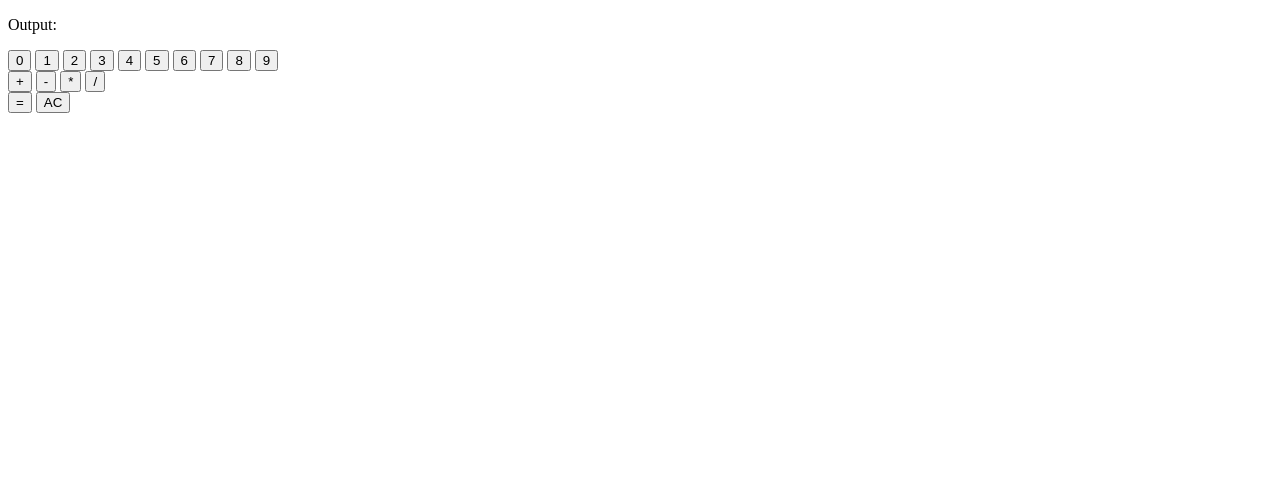
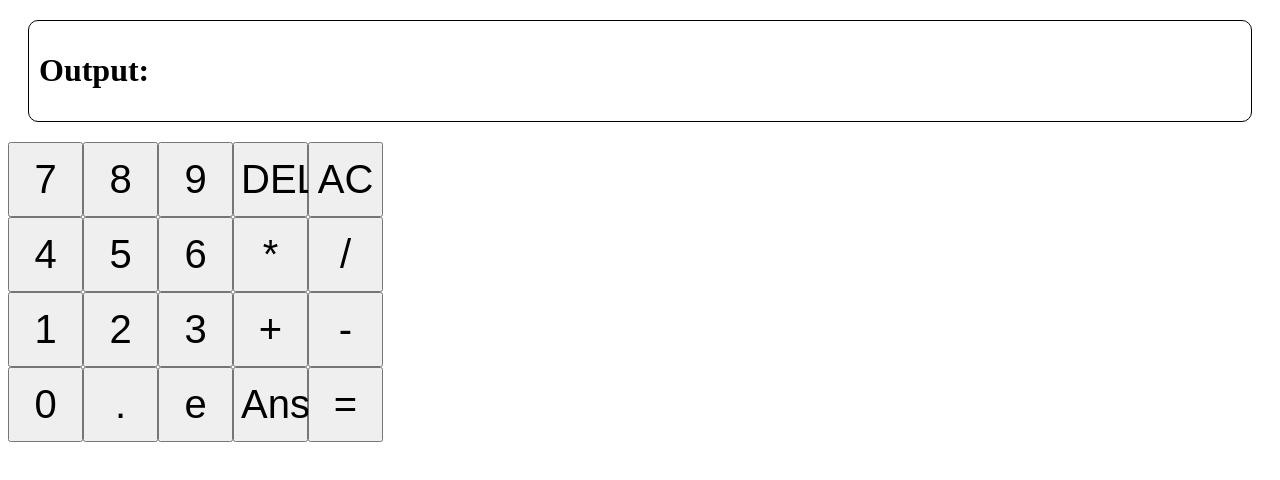
Before and after one commit to luisgmzz/WebCalculator, a plain HTML site: page index.html in a window 1280 px wide. Drawn offline with Linux system fonts and the light colour scheme.

Commit message:
functions

```diff
--- a/index.html
+++ b/index.html
@@ -4,36 +4,41 @@
     <meta charset="UTF-8" />
     <meta http-equiv="X-UA-Compatible" content="IE=edge" />
     <meta name="viewport" content="width=device-width, initial-scale=1.0" />
+    <link rel="stylesheet" href="styles.css" />
     <title>Document</title>
   </head>
   <body>
-    <div id="output">
-      <p>Output: </p>
+    <div id="display">
+      <h1>Output: <span id="output"></span></h1>
     </div>
 
     <div id="panel">
-      <div id="numbers"></div>
-        <button>0</button>
-        <button>1</button>
-        <button>2</button>
-        <button>3</button>
-        <button>4</button>
-        <button>5</button>
-        <button>6</button>
-        <button>7</button>
-        <button>8</button>
-        <button>9</button>
+      <button>7</button>
+      <button>8</button>
+      <button>9</button>
+      <button id="del">DEL</button>
+      <button id="ac">AC</button>
 
-      <div id="operators">
-        <button>+</button>
-        <button>-</button>
-        <button>*</button>
-        <button>/</button>
-      </div>
+      <button>4</button>
+      <button>5</button>
+      <button>6</button>
+      <button>*</button>
+      <button>/</button>
+
+      <button>1</button>
+      <button>2</button>
+      <button>3</button>
+      <button>+</button>
+      <button>-</button>
+
+      <button>0</button>
+      <button>.</button>
+      <button>e</button>
+      <button>Ans</button>
       <button id="equal">=</button>
-      <button id="AC">AC</button>
     </div>
 
     <script src="index.js"></script>
+    <script src="functions.js"></script>
   </body>
 </html>
```
